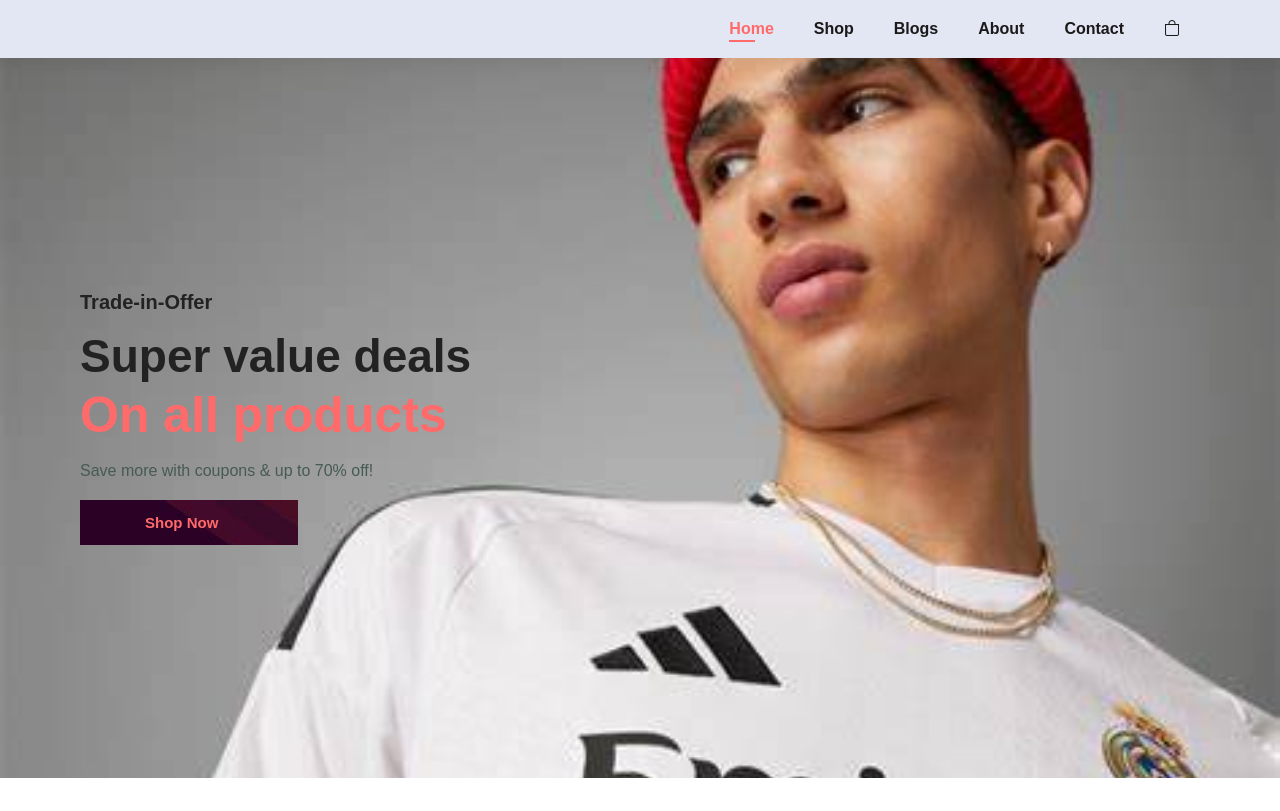
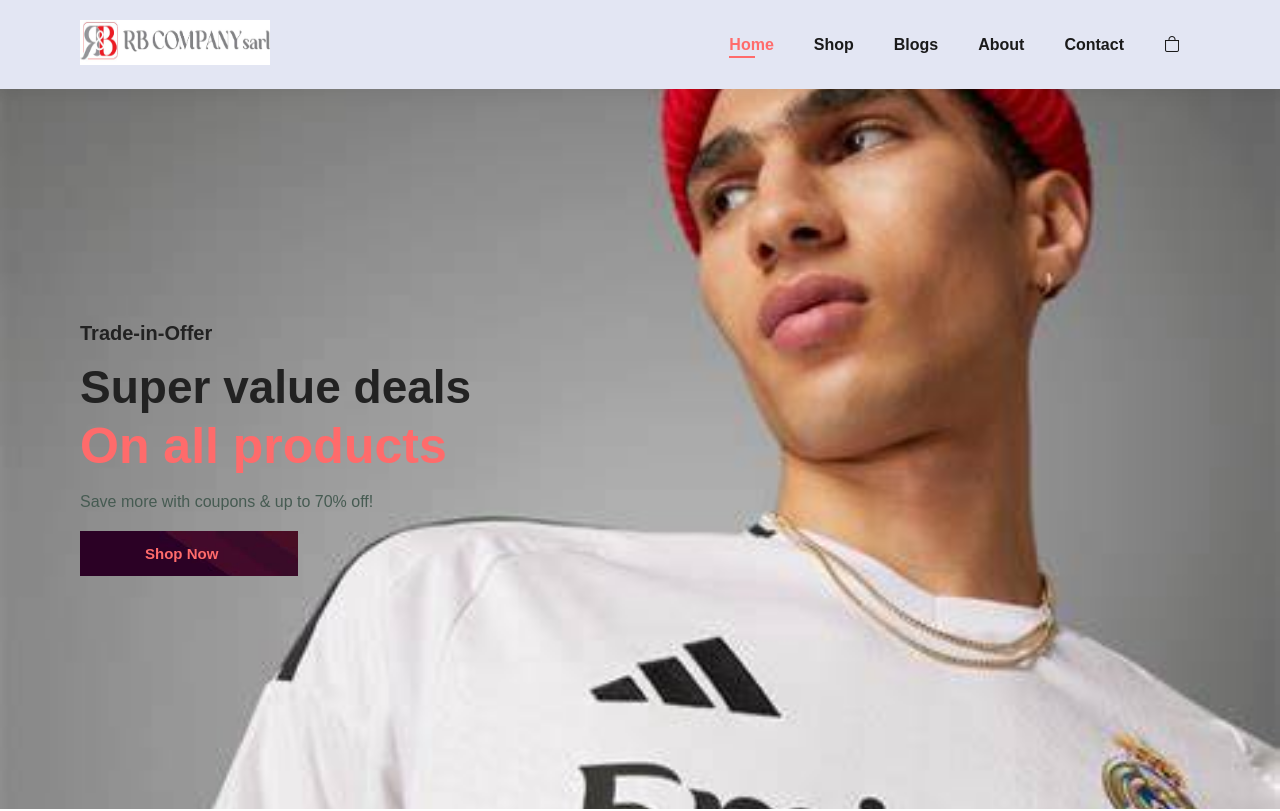
Before and after one commit to Maxlandry03/vibes23, a plain HTML site: page index.html in a window 1280 px wide. Shown: the top 811 px of the page. Drawn offline with nearby package versions, Linux system fonts and the light colour scheme.

Commit message:
Add files via upload

```diff
--- a/index.html
+++ b/index.html
@@ -10,7 +10,8 @@
 
 <body>
     <section id="header">
-        <a href="#"><img src="images/mylogo.pn" alt=""></a>
+        <a href="#">
+            <img src="images/logo.png" alt=""></a>
         <div>
             <ul id="navbar">
                 <li><a class="active" href="index.html">Home</a></li>
@@ -386,7 +387,7 @@
 
     <footer class="section-p1">
         <div class="col">
-            <img class="logo" src="" alt="">
+            <img class="logo" src="images/logo.png" alt="">
             <h4>Contact</h4>
             <p><strong>Address: </strong> 562 wellington Road, street 32, San Francisco</p>
             <p><strong>Phone:</strong> +237 670 259 868 / +237 651 260 563</p>
--- a/style.css
+++ b/style.css
@@ -71,6 +71,11 @@
      width: 100%;
  }
  /*header*/
+
+ #header a img {
+     width: 190px;
+     height: 45px;
+ }
 
  #header {
      display: flex;
@@ -482,6 +487,8 @@
 
  footer .logo {
      margin-bottom: 30px;
+     width: 150px;
+     height: 45px;
  }
 
  footer h4 {
```
Also changed, not shown: about.html (+3 -2 lines), blog.html (+3 -2 lines), shop.html (+3 -2 lines), sproduct.html (+3 -2 lines), images/logo.jpg (added), images/logo.png (added), images/product key.PNG (added), 1 other file.
